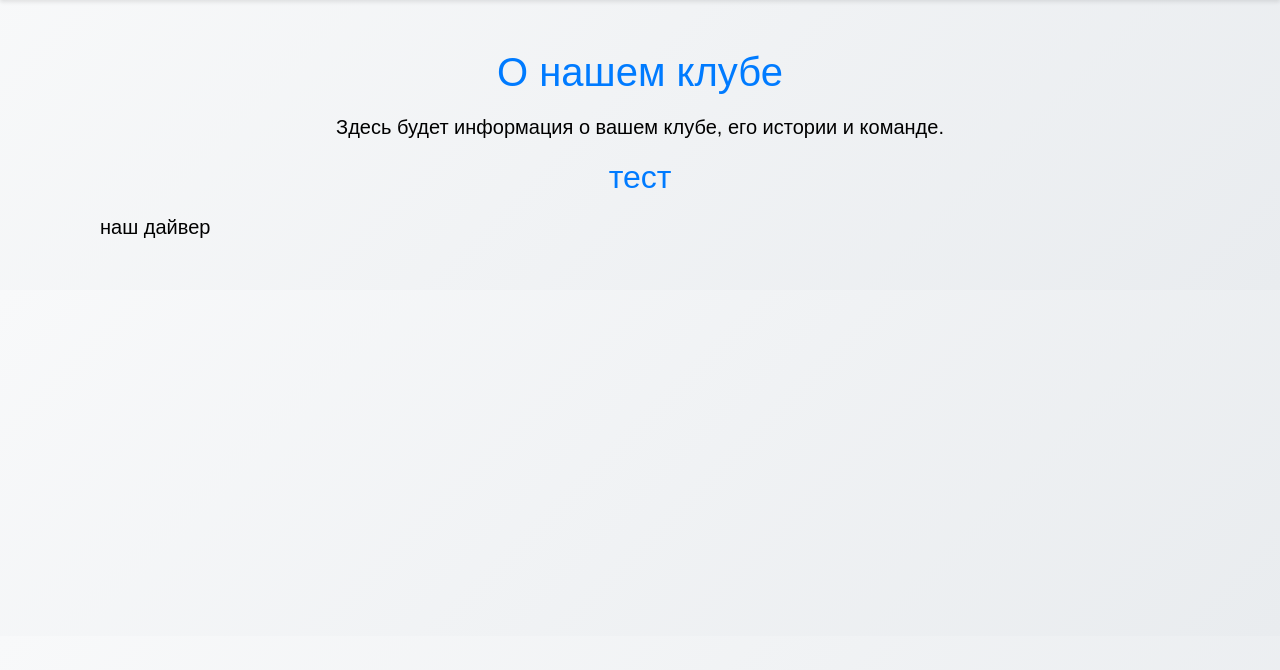
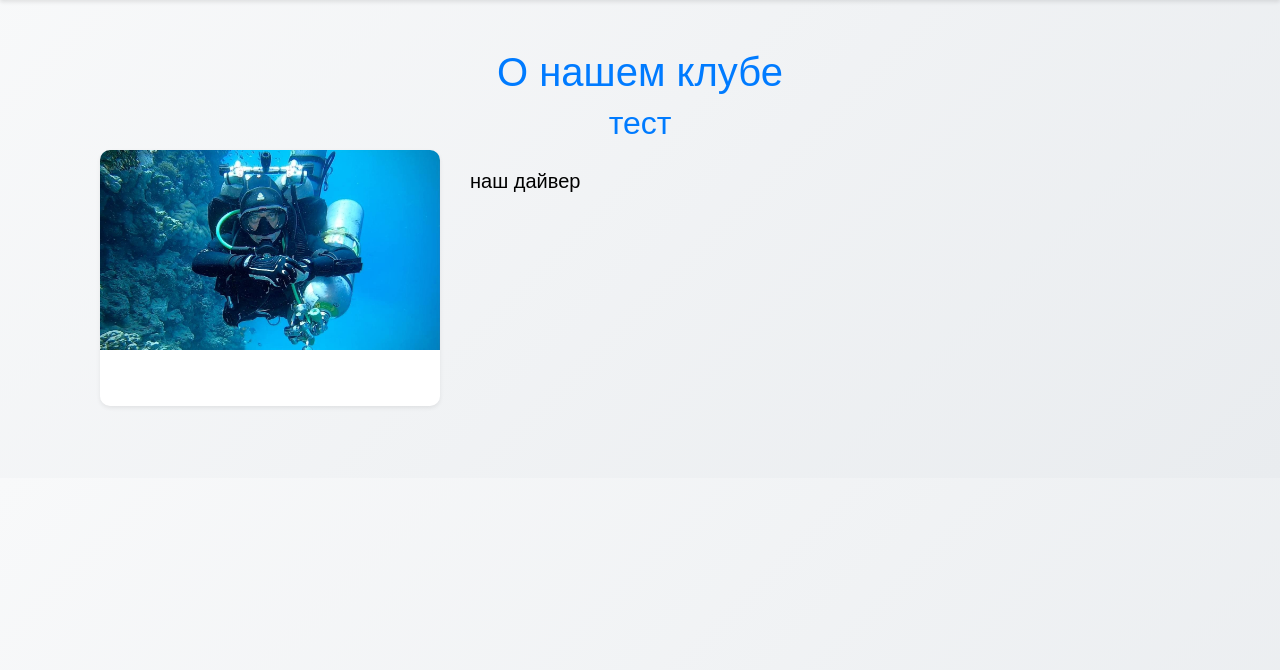
Before and after one commit to sergeiBogdano/Divers_website, a Django app: page /about/ in a window 1280 px wide. Shown: the part 56-726 px from the top of the page. Run offline with Django 3.2, Linux system fonts and the light colour scheme; data comes from the database, SQL or seed files in the repository; some libraries are stand-ins or nearby versions.

Commit message:
Update about.html

```diff
--- a/dive_club/templates/main/about.html
+++ b/dive_club/templates/main/about.html
@@ -5,26 +5,27 @@
 {% block content %}
 <div class="container mt-5">
     <h1 class="text-center animate__animated animate__fadeInDown">О нашем клубе</h1>
-    <p class="lead text-center animate__animated animate__fadeInUp">Здесь будет информация о вашем клубе, его истории и команде.</p>
 
     {% for item in content %}
         <div class="about-section mb-5">
             <h2 class="text-center animate__animated animate__fadeInDown">{{ item.title }}</h2>
-            <p class="text-justify animate__animated animate__fadeInUp">{{ item.content }}</p>
-            {% if item.images.all %}
             <div class="row">
-                {% for image in item.images.all %}
-                <div class="col-md-4 mb-4">
-                    <div class="card shadow-sm animate__animated animate__zoomIn">
+                {% if item.aboutpage_images.all %}
+                <div class="col-md-4">
+                    {% for image in item.aboutpage_images.all %}
+                    <div class="card shadow-sm animate__animated animate__zoomIn mb-4">
                         <img src="{{ image.image.url }}" class="card-img-top" alt="{{ image.caption }}">
                         <div class="card-body">
                             <p class="card-text">{{ image.caption }}</p>
                         </div>
                     </div>
+                    {% endfor %}
                 </div>
-                {% endfor %}
+                {% endif %}
+                <div class="col-md-8">
+                    <p class="text-justify animate__animated animate__fadeInUp">{{ item.content }}</p>
+                </div>
             </div>
-            {% endif %}
         </div>
     {% endfor %}
 </div>
```
